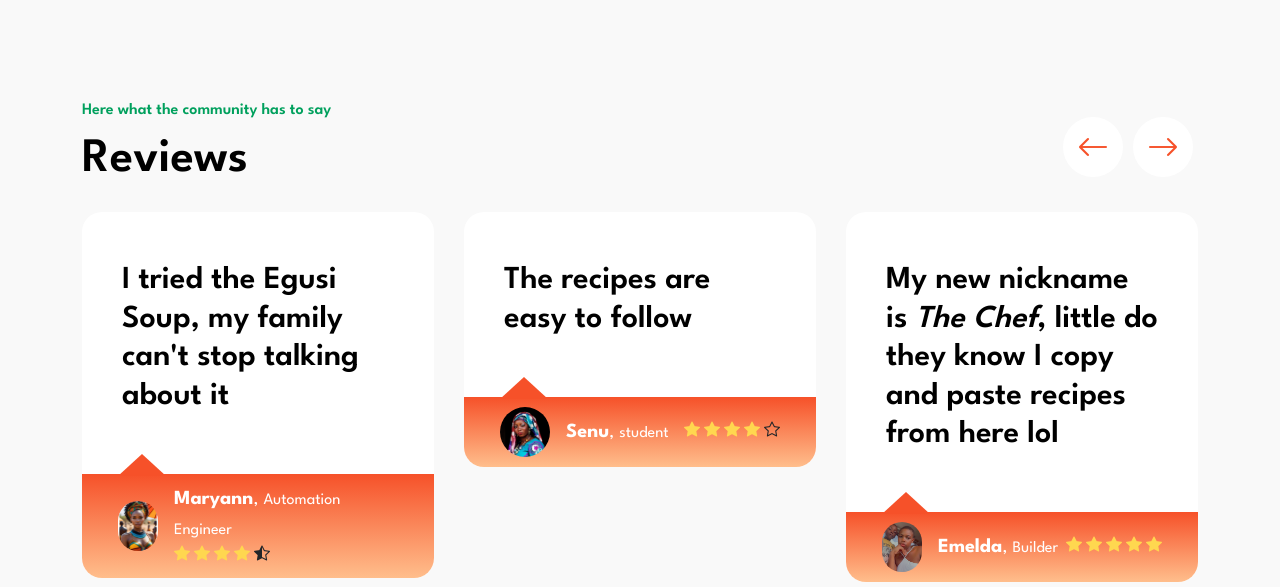
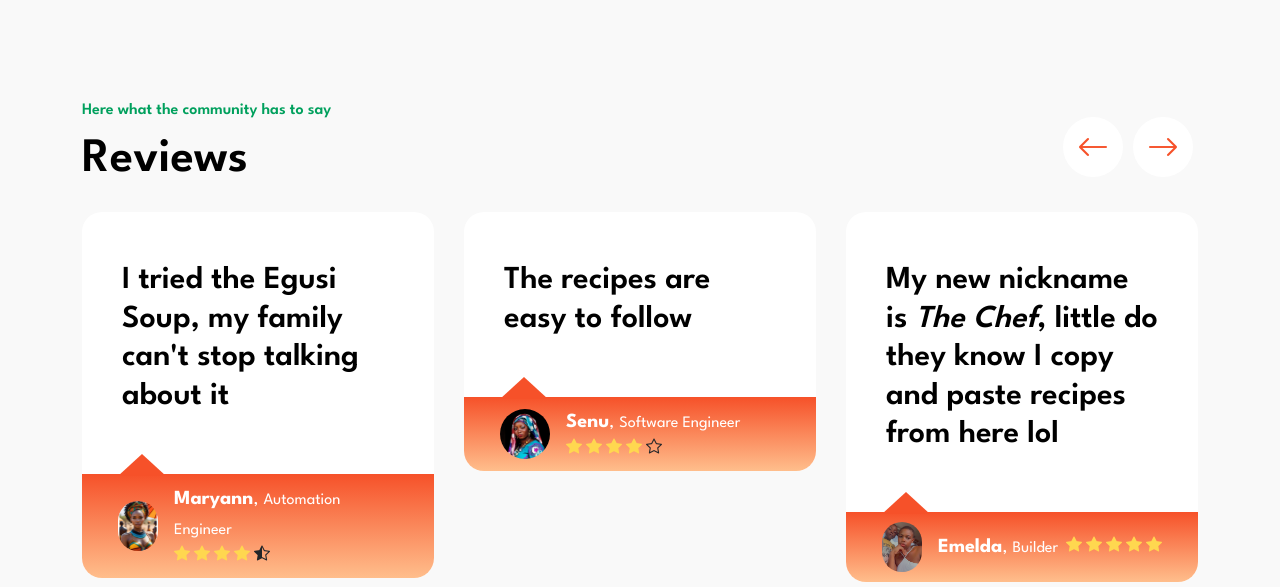
Before and after one commit to Emelda-debug/TastyConnect, a Flask app: page / in a window 1280 px wide. Shown: the part 3337-3924 px from the top of the page. Run offline with Flask 3, Linux system fonts and the light colour scheme; some libraries are stand-ins or nearby versions.

Commit message:
updated the review

```diff
--- a/templates/index.html
+++ b/templates/index.html
@@ -423,7 +423,7 @@
 
                                         <div class="d-flex align-items-center justify-content-between flex-wrap w-100 ms-3">
                                             <p class="text-white mb-0">
-                                                <strong>Senu</strong>, <small>student</small>
+                                                <strong>Senu</strong>, <small>Software Engineer</small>
                                             </p>
 
                                             <div class="reviews-icons">
```
